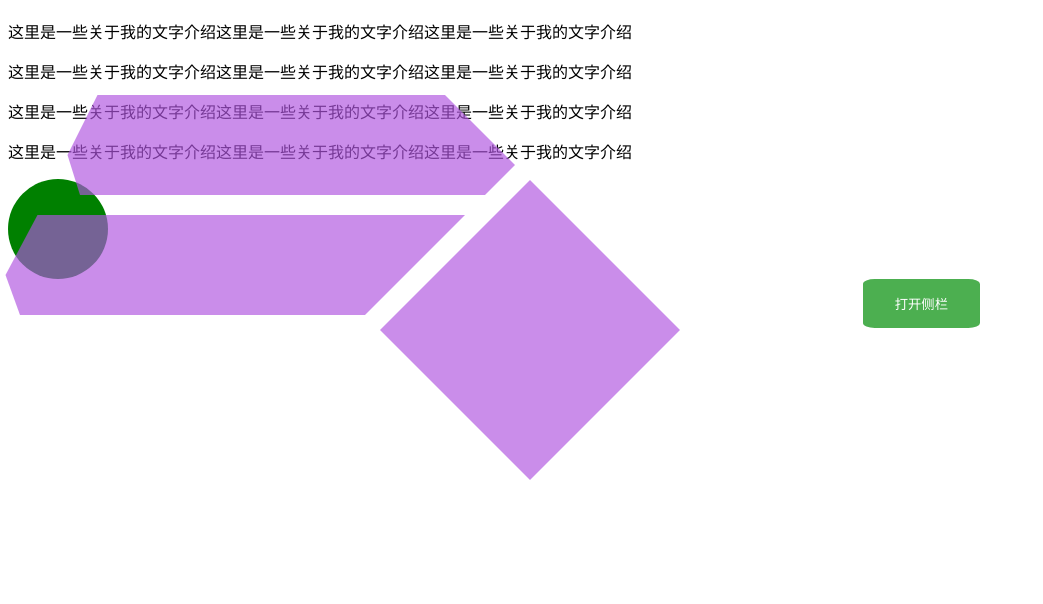
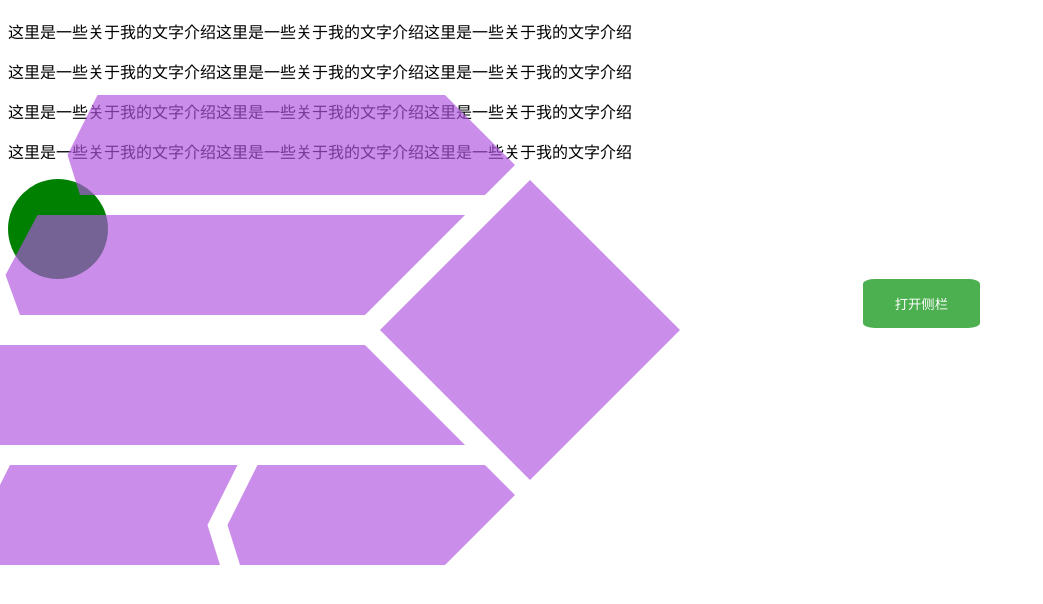
Before and after one commit to Azusark/OurArcaea, a plain HTML site: page html/index.html in a window 1280 px wide. Shown: the part 70-674 px from the top of the page, without its empty margins (0-1043 px from the left). Drawn offline with Linux system fonts and the light colour scheme.

Commit message:
完善了选择ui

```diff
--- a/html/index.html
+++ b/html/index.html
@@ -27,6 +27,15 @@
             <path d="M157.5,185 L585,185 L485,285 L140,285  L125.5 245 Z"
                 fill="rgba(176, 85, 224, 0.667)"
                 class="custom-btn" />
+            <path d="M92.5,315 L485,315 L585,415 L75 415 L62.5 375 Z"
+                fill="rgba(176, 85, 224, 0.667)"
+                class="custom-btn" />
+            <path d="M130,435 L357.5,435 L327.5,495 L340,535 L112.5,535 L100,495 Z"
+                fill="rgba(176, 85, 224, 0.667)"
+                class="custom-btn" />
+            <path d="M377.5,435 L605,435 L635,465 L565,535 L360,535 L347.5,495 Z"
+                fill="rgba(176, 85, 224, 0.667)"
+                class="custom-btn" />
         </svg>
     </div>
 	<script type="text/javascript" src="../js/index.js"></script>
```
